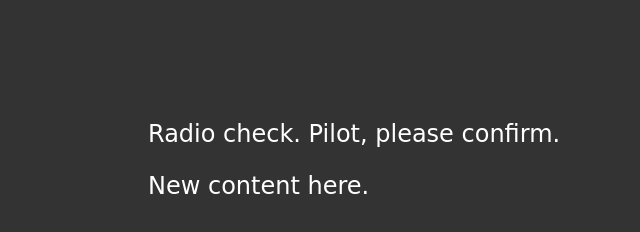
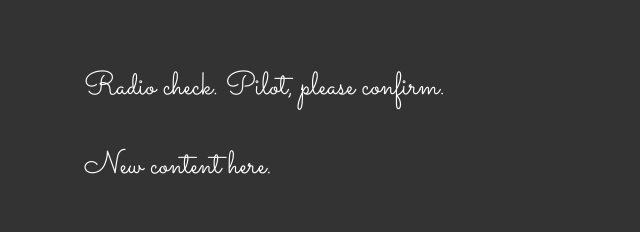
Before and after one commit to blueisanicecolor/Git-Studio-Repository, a plain HTML site: page index.html in a window 1280 px wide. Shown: the whole page, without its empty margins (172-812 px from the left). Drawn offline with Linux system fonts and the light colour scheme; a web font is replaced by a local one.

Commit message:
trying to do a bad merge

```diff
--- a/index.html
+++ b/index.html
@@ -1,7 +1,7 @@
 <html>
    <head>
       <link rel="stylesheet" type="text/css" href="style.css">
-      <link href="https://fonts.googleapis.com/css2?family=Oi" rel="stylesheet">
+      <link href="https://fonts.googleapis.com/css2?family=Sacramento" rel="stylesheet">
    </head>
    <body>
       <p>Radio check. Pilot, please confirm.</p>
--- a/style.css
+++ b/style.css
@@ -1,7 +1,9 @@
 body {
    color: white;
    background-color: #333;
-   font-size: 150%;
-   font-family: 'Oi', cursive;
-   margin: 5em 25%;
+   font-size: 32px;
+   font-family: 'Sacramento', cursive;
+   margin-top: 5%;
+   margin-left: 20%;
+   margin-right: 20%;
 }
```
